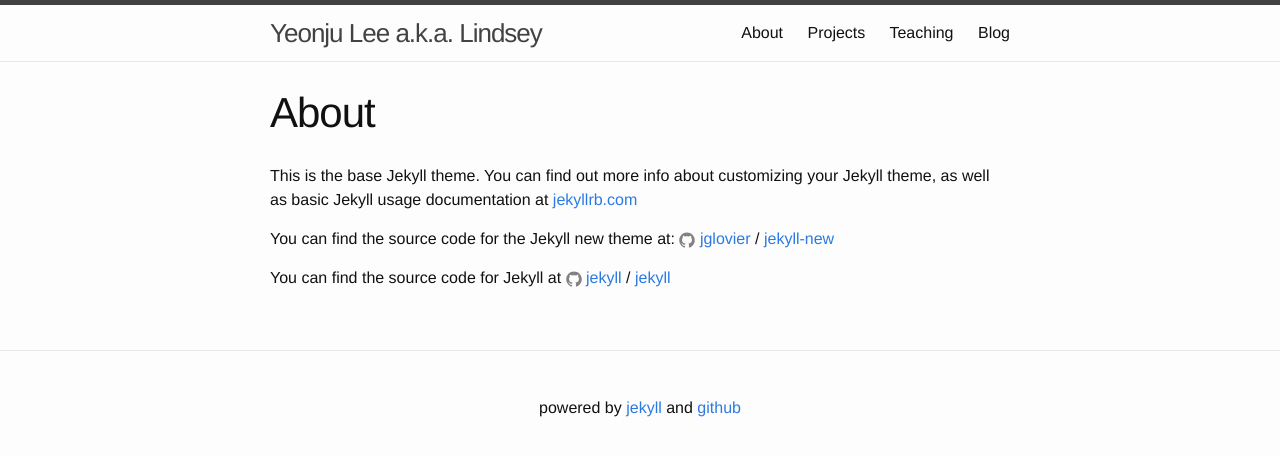
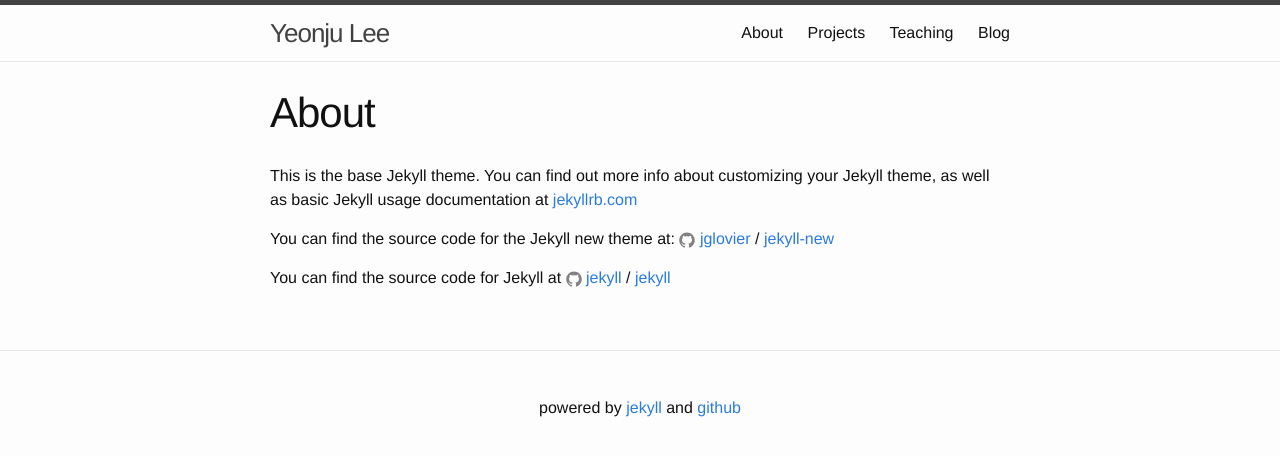
Before and after one commit to lindsey-lee/lindsey-lee.github.io, a Jekyll site: the page built from about.md, in a window 1280 px wide. Shown: the top 456 px of the page. Built offline with Jekyll 4.4.1, drawn with Linux system fonts in a browser that asks for light colours.

Commit message:
changed title

```diff
--- a/_config.yml
+++ b/_config.yml
@@ -6,7 +6,7 @@
 # 'jekyll serve'. If you change this file, please restart the server process.
 
 # Site settings
-title: Yeonju Lee a.k.a. Lindsey
+title: Yeonju Lee
 email: lindsey.lee@berkeley.edu
 description: > # this means to ignore newlines until "baseurl:"
   Interested in Data science, Applied statistics, and Violin :)
```
